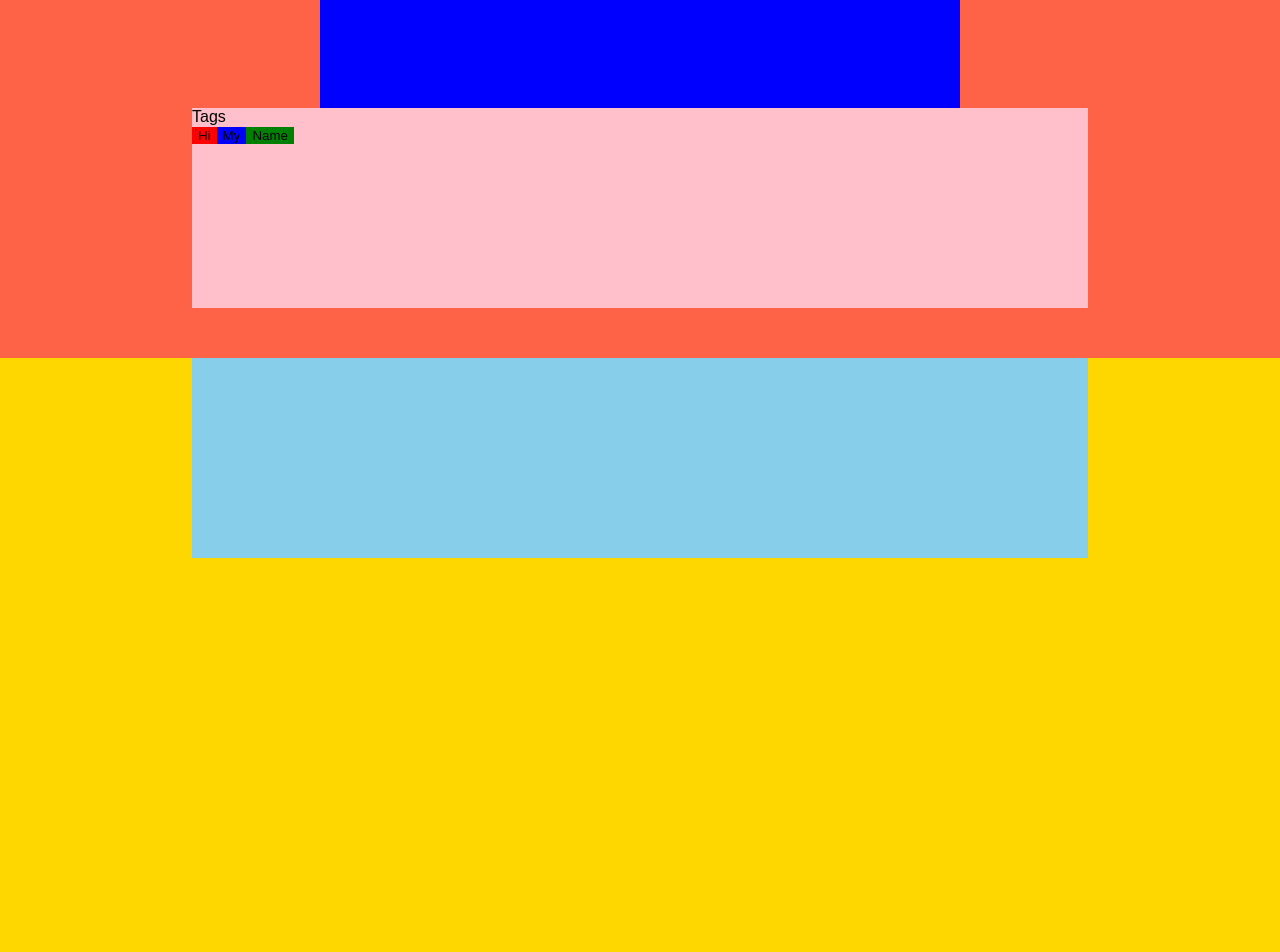
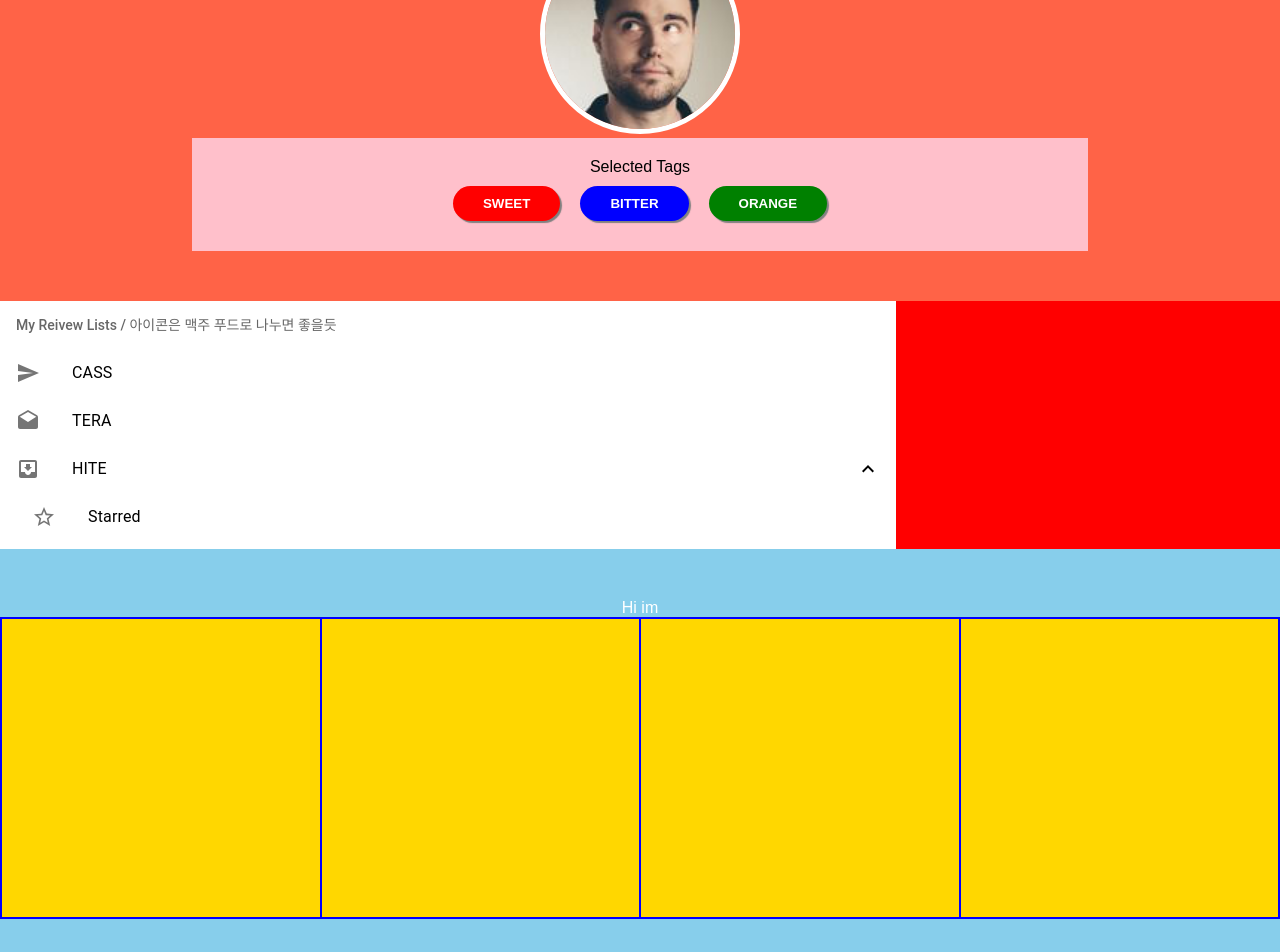
Before and after one commit to codestates-seb/seb40_main_037, a React (Vite) app in the folder client/: page /MyPage in a window 1280 px wide. Shown: the part 160-1112 px from the top of the page. Built offline with nearby package versions, Linux system fonts and the light colour scheme.

Commit message:
:sparkles: feat : Mypage 레이아웃 구현 카드컴포넌트 넣으면됨 #16

```diff
--- a/client/src/components/Items/Item.jsx
+++ b/client/src/components/Items/Item.jsx
@@ -8,7 +8,7 @@ import ImageList from '@mui/material/ImageList';
 import ImageListItem from '@mui/material/ImageListItem';
 
 // 기능 컴포넌트
-import '../../styles/muiStyle.css';
+import './itemStyle.css';
 import ProductInformation from './ProductInformation';
 import HeaertVoteButton from './HeaertVoteButton';
 import MyReviewForms from './MyReivewForms';
--- /dev/null
+++ b/client/src/components/Mypage/BeerCards.jsx
@@ -0,0 +1,42 @@
+import React from 'react';
+import styled from 'styled-components';
+
+const BeerCardBox = styled.div`
+  width: 100%;
+  background-color: skyblue;
+  padding: 50px 0;
+  text-align: center;
+`;
+
+const BeerTitle = styled.h1`
+  color: white;
+`;
+
+const MyBeerCardBox = styled.div`
+  width: 100%;
+  background-color: gold;
+  border: 1px solid blue;
+  display: flex;
+`;
+
+const MyBeerCard = styled.div`
+  width: 25%;
+  height: 300px;
+  border: 1px solid blue;
+`;
+
+function BeerCard() {
+  return (
+    <BeerCardBox>
+      <BeerTitle>Hi im</BeerTitle>
+      <MyBeerCardBox>
+        <MyBeerCard></MyBeerCard>
+        <MyBeerCard></MyBeerCard>
+        <MyBeerCard></MyBeerCard>
+        <MyBeerCard></MyBeerCard>
+      </MyBeerCardBox>
+    </BeerCardBox>
+  );
+}
+
+export default BeerCard;
--- a/client/src/components/Mypage/MyReviewBox.jsx
+++ b/client/src/components/Mypage/MyReviewBox.jsx
@@ -1,15 +1,75 @@
-import React from 'react';
+import * as React from 'react';
+// 스타일
 import styled from 'styled-components';
+import './myPageStyle.css';
+import ListSubheader from '@mui/material/ListSubheader';
+import List from '@mui/material/List';
+import ListItemButton from '@mui/material/ListItemButton';
+import ListItemIcon from '@mui/material/ListItemIcon';
+import ListItemText from '@mui/material/ListItemText';
+import Collapse from '@mui/material/Collapse';
+import InboxIcon from '@mui/icons-material/MoveToInbox';
+import DraftsIcon from '@mui/icons-material/Drafts';
+import SendIcon from '@mui/icons-material/Send';
+import ExpandLess from '@mui/icons-material/ExpandLess';
+import ExpandMore from '@mui/icons-material/ExpandMore';
+import StarBorder from '@mui/icons-material/StarBorder';
 
-const ReviewBox = styled.div`
-  background-color: skyblue;
-  width: 70%;
-  height: 200px;
-  margin: 0 auto;
-`;
+export default function MyReviewBox() {
+  const [open, setOpen] = React.useState(true);
 
-function MyReviewBox() {
-  return <ReviewBox></ReviewBox>;
+  const handleClick = () => {
+    setOpen(!open);
+  };
+
+  const ReviewBox = styled.div`
+    width: 100%;
+    background-color: red;
+  `;
+
+  return (
+    <ReviewBox>
+      <List
+        className="myReviewList"
+        sx={{ bgcolor: 'background.paper' }}
+        component="nav"
+        aria-labelledby="nested-list-subheader"
+        subheader={
+          <ListSubheader component="div" id="nested-list-subheader">
+            My Reivew Lists / 아이콘은 맥주 푸드로 나누면 좋을듯
+          </ListSubheader>
+        }
+      >
+        <ListItemButton>
+          <ListItemIcon>
+            <SendIcon />
+          </ListItemIcon>
+          <ListItemText primary="CASS" />
+        </ListItemButton>
+        <ListItemButton>
+          <ListItemIcon>
+            <DraftsIcon />
+          </ListItemIcon>
+          <ListItemText primary="TERA" />
+        </ListItemButton>
+        <ListItemButton onClick={handleClick}>
+          <ListItemIcon>
+            <InboxIcon />
+          </ListItemIcon>
+          <ListItemText primary="HITE" />
+          {open ? <ExpandLess /> : <ExpandMore />}
+        </ListItemButton>
+        <Collapse in={open} timeout="auto" unmountOnExit>
+          <List component="div" disablePadding>
+            <ListItemButton sx={{ pl: 4 }}>
+              <ListItemIcon>
+                <StarBorder />
+              </ListItemIcon>
+              <ListItemText primary="Starred" />
+            </ListItemButton>
+          </List>
+        </Collapse>
+      </List>
+    </ReviewBox>
+  );
 }
-
-export default MyReviewBox;
--- a/client/src/components/Mypage/Profile.jsx
+++ b/client/src/components/Mypage/Profile.jsx
@@ -1,5 +1,6 @@
 import React from 'react';
 import styled from 'styled-components';
+import dummy from '../../../data/data.json';
 
 const Header = styled.div`
   width: 100%;
@@ -7,45 +8,53 @@ const Header = styled.div`
   padding: 50px 0;
 `;
 
-const UserName = styled.h1``;
+const UserName = styled.h1`
+  text-align: center;
+  color: white;
+  font-size: 30px;
+`;
 
 const ProfileImgBox = styled.div`
-  width: 50%;
-  height: 200px;
-  background-color: blue;
+  width: 200px;
   margin: 0 auto;
+  img {
+    border: 5px solid white;
+    width: 100%;
+    height: 100%;
+    border-radius: 100%;
+  }
 `;
 
 const TagBoxs = styled.div`
   background-color: pink;
+  text-align: center;
   width: 70%;
-  height: 200px;
+  padding: 20px;
   margin: 0 auto;
 `;
 const TagButton = styled.button`
   background-color: ${props => props.bgColor};
   border: none;
-`;
-
-const MyReviewBox = styled.div`
-  background-color: skyblue;
-  width: 70%;
-  height: 200px;
-  margin: 0 auto;
+  border-radius: 20px;
+  margin: 10px;
+  padding: 10px 30px;
+  box-shadow: 2px 2px 1px gray;
+  font-weight: bold;
+  color: white;
 `;
 
 function Profile() {
   return (
     <Header>
-      <UserName>userName</UserName>
+      <UserName>(랜덤칭호있어도좋을지도)userName</UserName>
       <ProfileImgBox>
-        <img></img>
+        <img src="../../src/assets/avatar/1.jpg" />
       </ProfileImgBox>
       <TagBoxs>
-        <h2>Tags</h2>
-        <TagButton bgColor="red">Hi</TagButton>
-        <TagButton bgColor="blue">My</TagButton>
-        <TagButton bgColor="green">Name</TagButton>
+        <h2>Selected Tags</h2>
+        <TagButton bgColor="red">SWEET</TagButton>
+        <TagButton bgColor="blue">BITTER</TagButton>
+        <TagButton bgColor="green">ORANGE</TagButton>
       </TagBoxs>
     </Header>
   );
--- /dev/null
+++ b/client/src/components/Mypage/myPageStyle.css
@@ -0,0 +1,4 @@
+.myReviewList {
+  width: 70%;
+  margin: 0 auto;
+}
--- a/client/src/pages/MyPage.jsx
+++ b/client/src/pages/MyPage.jsx
@@ -1,5 +1,6 @@
 import React from 'react';
 import styled from 'styled-components';
+import BeerCard from '../components/Mypage/BeerCards';
 import MyReviewBox from '../components/Mypage/MyReviewBox';
 import Profile from '../components/Mypage/Profile';
 
@@ -14,6 +15,7 @@ const Mypage = () => {
     <Wrapper>
       <Profile />
       <MyReviewBox />
+      <BeerCard />
     </Wrapper>
   );
 };
```
Also changed, not shown: client/src/components/Items/itemStyle.css (renamed from client/src/styles/muiStyle.css).
